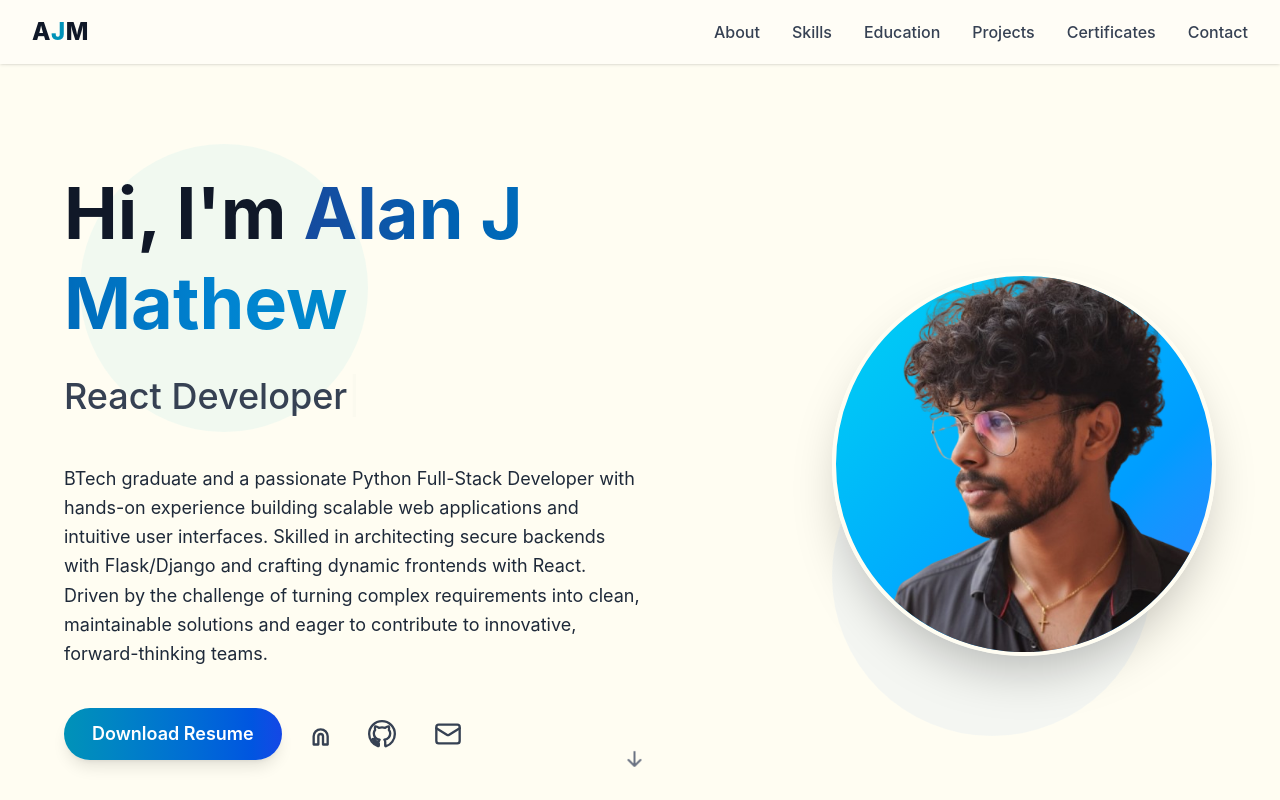
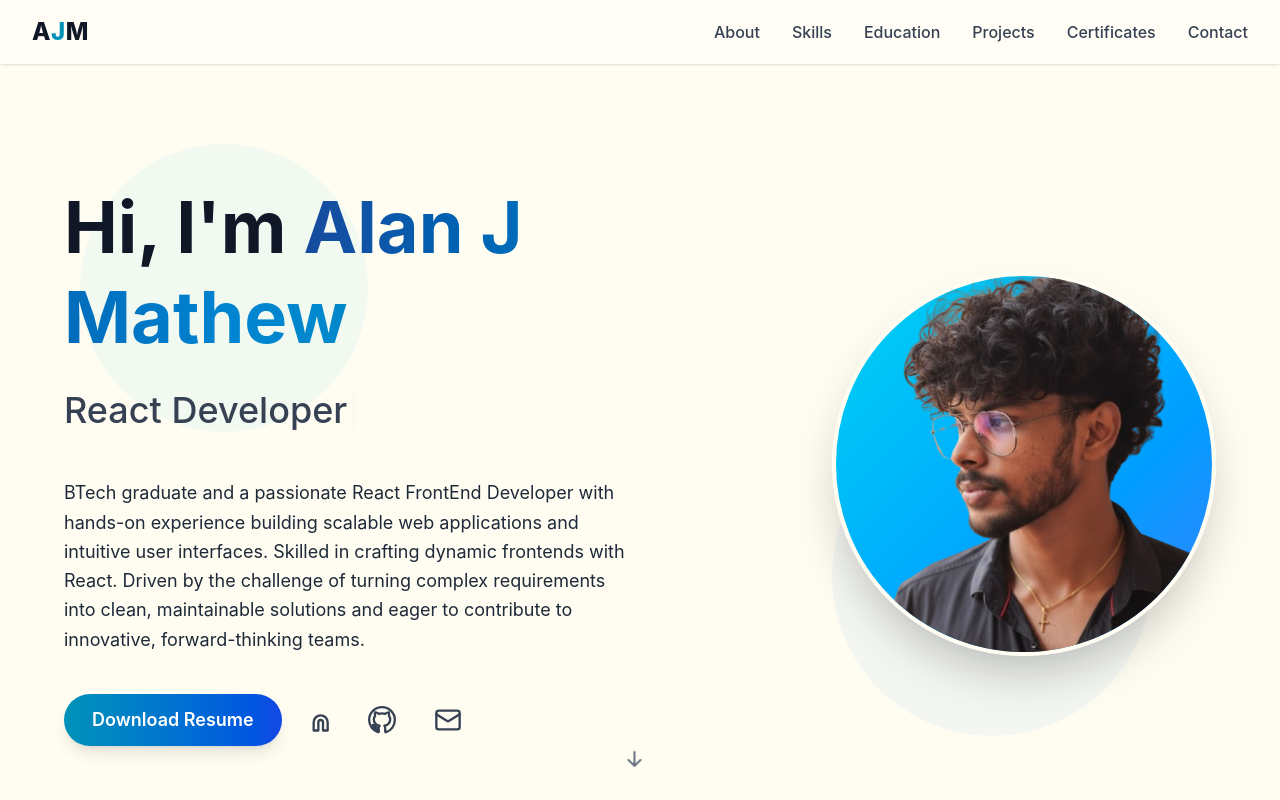
Before and after one commit to alanmathew190/react-portfolio, a React (Vite) app in the folder portfolio/: page / in a window 1280 px wide. Shown: the top 800 px of the page. Built offline with nearby package versions, Linux system fonts and the light colour scheme.

Commit message:
edit about

```diff
--- a/portfolio/src/components/HeroBanner.jsx
+++ b/portfolio/src/components/HeroBanner.jsx
@@ -76,10 +76,9 @@ function HeroBanner() {
             animate={{ opacity: 1, y: 0 }}
             transition={{ delay: 0.6, duration: 1 }}
           >
-            BTech graduate and a passionate Python Full-Stack Developer with
+            BTech graduate and a passionate React FrontEnd Developer with
             hands-on experience building scalable web applications and intuitive
-            user interfaces. Skilled in architecting secure backends with
-            Flask/Django and crafting dynamic frontends with React. Driven by
+            user interfaces. Skilled in crafting dynamic frontends with React. Driven by
             the challenge of turning complex requirements into clean,
             maintainable solutions and eager to contribute to innovative,
             forward-thinking teams.
```
